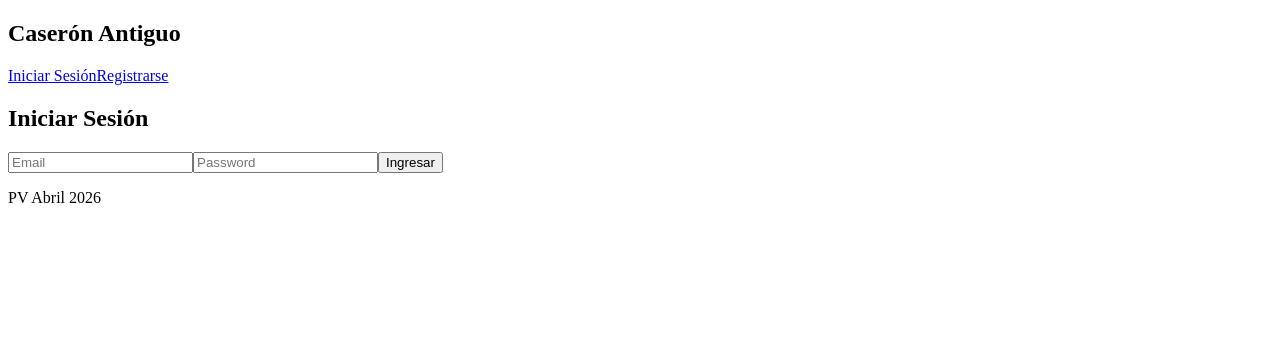
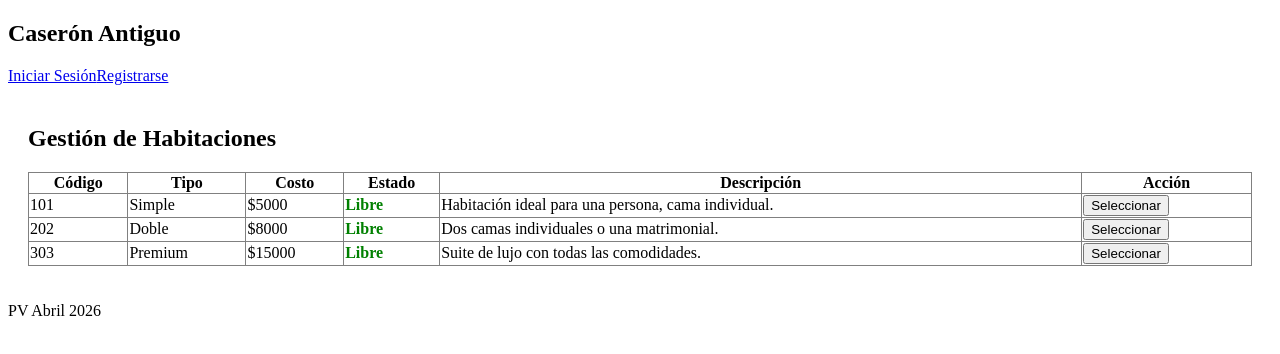
Before and after one commit to LauchaS2/PVAbril2026_CariLautaro, a React (Vite) app: page /management in a window 1280 px wide. Before the commit this address led to /login. Shown: the top 354 px of the page. Built offline with nearby package versions, Linux system fonts and the light colour scheme.

Commit message:
Implemento Gestor de habitaciones

```diff
--- /dev/null
+++ b/src/data/Habitaciones.jsx
@@ -0,0 +1,26 @@
+export const HABITACIONES = [
+  {
+    codigo: 101,
+    tipo: "Simple",
+    servicios: "WiFi, TV, AC",
+    descripcion: "Habitación ideal para una persona, cama individual.",
+    costo: 5000,
+    estado: "Libre"
+  },
+  {
+    codigo: 202,
+    tipo: "Doble",
+    servicios: "WiFi, TV, Minibar",
+    descripcion: "Dos camas individuales o una matrimonial.",
+    costo: 8000,
+    estado: "Libre"
+  },
+  {
+    codigo: 303,
+    tipo: "Premium",
+    servicios: "WiFi, Jacuzzi, Balcón, Vista al cerro",
+    descripcion: "Suite de lujo con todas las comodidades.",
+    costo: 15000,
+    estado: "Libre"
+  }
+];
--- /dev/null
+++ b/src/pages/Gestion.jsx
@@ -0,0 +1,55 @@
+import { useState } from "react";
+import { HABITACIONES } from "../data/Habitaciones";
+
+function Gestion() {
+  const [listaHabitaciones, setListaHabitaciones] = useState(HABITACIONES);
+
+  const obtenerColor = (estado) => {
+    if (estado === "Libre") {
+      return "green";
+    }
+    return "red";
+  };
+
+  const seleccionarHabitacion = (hab) => {
+    alert("Código seleccionado: " + hab.codigo);
+  };
+
+  return (
+    <div style={{ padding: "20px" }}>
+      <h2>Gestión de Habitaciones</h2>
+      <table border="1" style={{ width: "100%", borderCollapse: "collapse" }}>
+        <thead>
+          <tr>
+            <th>Código</th>
+            <th>Tipo</th>
+            <th>Costo</th>
+            <th>Estado</th>
+            <th>Descripción</th>
+            <th>Acción</th>
+          </tr>
+        </thead>
+        <tbody>
+          {listaHabitaciones.map((hab) => (
+            <tr key={hab.codigo}>
+              <td>{hab.codigo}</td>
+              <td>{hab.tipo}</td>
+              <td>${hab.costo}</td>
+              <td style={{ color: obtenerColor(hab.estado), fontWeight: "bold" }}>
+                {hab.estado}
+              </td>
+              <td>{hab.descripcion}</td>
+              <td>
+                <button onClick={() => seleccionarHabitacion(hab)}>
+                  Seleccionar
+                </button>
+              </td>
+            </tr>
+          ))}
+        </tbody>
+      </table>
+    </div>
+  );
+}
+
+export default Gestion;
--- a/src/router/AppRouter.jsx
+++ b/src/router/AppRouter.jsx
@@ -4,12 +4,14 @@ import { Routes, Route, Navigate } from 'react-router-dom';
 import Login from "../pages/Login";
 import Registro from "../pages/Registro";
 import Home from "../pages/Home";
+import Gestion from "../pages/Gestion"
 
 export const AppRouter = () => {
   return (
     <Routes>
       <Route path="/login" element={<Login />} />
       <Route path="/register" element={<Registro />} />
+      <Route path="/management" element={<Gestion/>} />
       <Route path="/" element={<Home />} />
 
       {/* Por si se cambia la ruta por cualquier cosa random*/}
```
